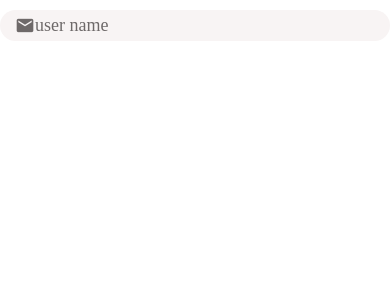
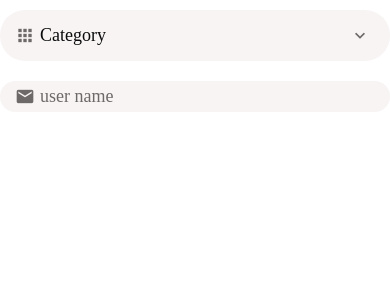
Before and after one commit to Shahriyar-Hosen/Native-Demo-Project, a React Native app: screen / in a window 390 px wide. Shown: the top 300 px of the page. Built offline with nearby package versions, Linux system fonts and the light colour scheme.

Commit message:
AppPicker compo complete

```diff
--- a/App.tsx
+++ b/App.tsx
@@ -2,6 +2,7 @@
  * @format
  */
 import React from 'react';
+import AppPicker from './app/Components/AppPicker';
 import AppTextInput from './app/Components/AppTextInput';
 import Screen from './app/Components/Screen';
 
@@ -14,6 +15,7 @@ const App = () => {
   // return <ListingsScreen />;
   return (
     <Screen>
+      <AppPicker icon="apps" placeholder="Category" />
       <AppTextInput icon="email" placeholder="user name" />
     </Screen>
   );
--- /dev/null
+++ b/app/Components/AppPicker.tsx
@@ -0,0 +1,70 @@
+import React, {FC, PropsWithChildren, useState} from 'react';
+import {
+  Button,
+  Modal,
+  StyleSheet,
+  TouchableWithoutFeedback,
+  View,
+} from 'react-native';
+import Icon from 'react-native-vector-icons/MaterialCommunityIcons';
+import colors from '../config/colors';
+import AppText from './AppText';
+import Screen from './Screen';
+
+interface PickerProps extends PropsWithChildren {
+  icon?: string;
+  placeholder: string;
+}
+
+const AppPicker: FC<PickerProps> = ({icon, placeholder}) => {
+  const [modalVisible, setModalVisible] = useState(false);
+  return (
+    <>
+      <TouchableWithoutFeedback onPress={() => setModalVisible(true)}>
+        <View style={styles.container}>
+          {icon && (
+            <Icon
+              style={styles.icon}
+              name={icon}
+              size={20}
+              color={colors.medium}
+            />
+          )}
+          <AppText style={styles.text}>{placeholder}</AppText>
+          <Icon
+            style={styles.icon}
+            name="chevron-down"
+            size={20}
+            color={colors.medium}
+          />
+        </View>
+      </TouchableWithoutFeedback>
+      <Modal visible={modalVisible} animationType="slide">
+        <Screen>
+          <Button title="Close" onPress={() => setModalVisible(false)} />
+        </Screen>
+      </Modal>
+    </>
+  );
+};
+
+const styles = StyleSheet.create({
+  container: {
+    backgroundColor: colors.light,
+    borderRadius: 25,
+    flexDirection: 'row',
+    width: '100%',
+    padding: 15,
+    marginVertical: 10,
+    justifyContent: 'flex-start',
+    alignItems: 'center',
+  },
+  icon: {
+    marginRight: 5,
+  },
+  text: {
+    flex: 1,
+  },
+});
+
+export default AppPicker;
--- a/app/Components/AppText.tsx
+++ b/app/Components/AppText.tsx
@@ -11,7 +11,7 @@ import {
 import {defaultStyles} from '../config/styles';
 
 interface TextProps extends PropsWithChildren {
-  style:
+  style?:
     | TextStyle
     | Falsy
     | RegisteredStyle<TextStyle>
--- a/app/Components/AppTextInput.tsx
+++ b/app/Components/AppTextInput.tsx
@@ -12,7 +12,9 @@ interface TextInputProps extends PropsWithChildren {
 const AppTextInput: FC<TextInputProps> = ({icon, ...otherProps}) => {
   return (
     <View style={styles.container}>
-      {icon && <Icon name={icon} size={20} color={colors.medium} />}
+      {icon && (
+        <Icon style={styles.icon} name={icon} size={20} color={colors.medium} />
+      )}
       <TextInput
         style={defaultStyles.text}
         {...otherProps}
@@ -36,7 +38,7 @@ const styles = StyleSheet.create({
     alignItems: 'center',
   },
   icon: {
-    marginRight: 10,
+    marginRight: 5,
   },
 });
 
```
